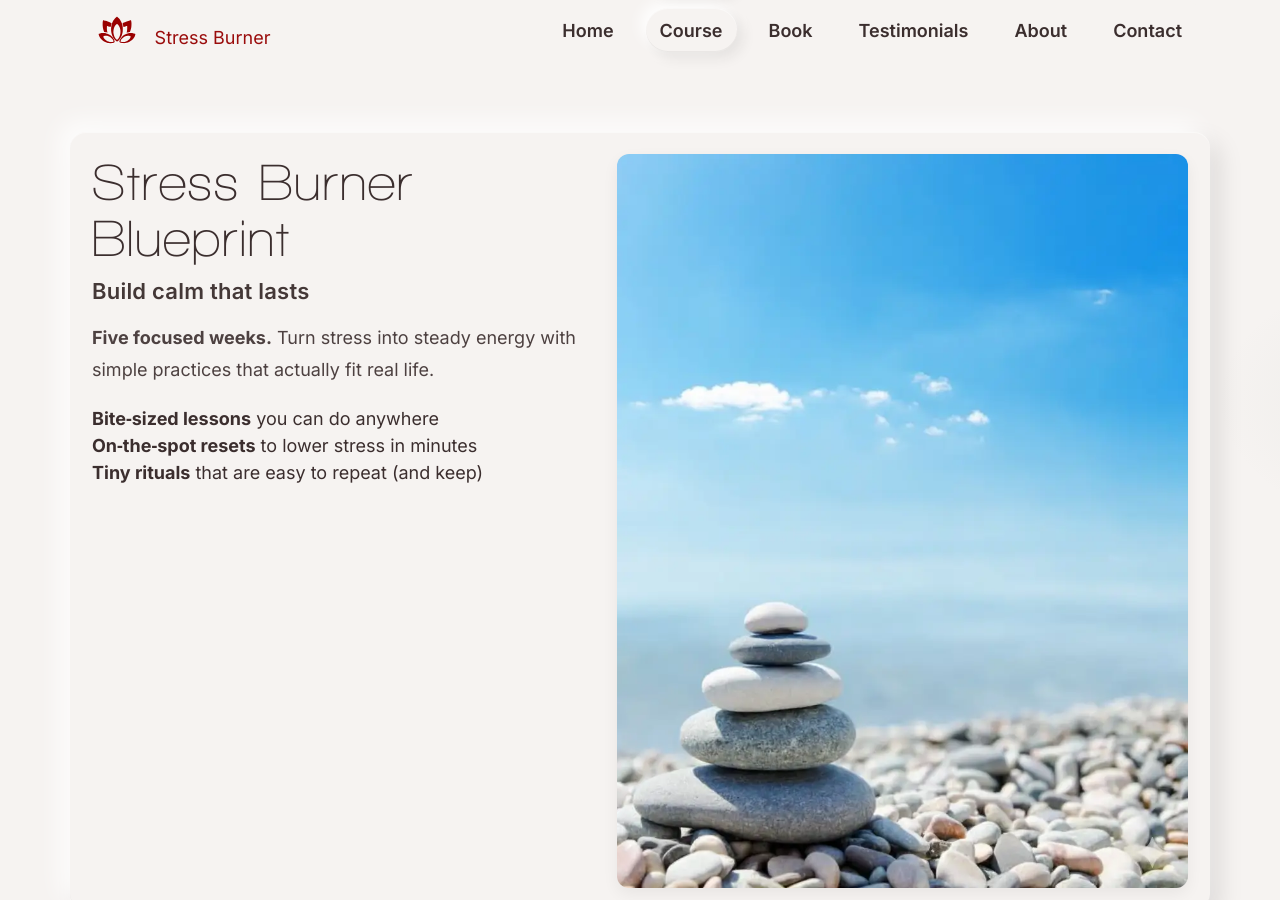
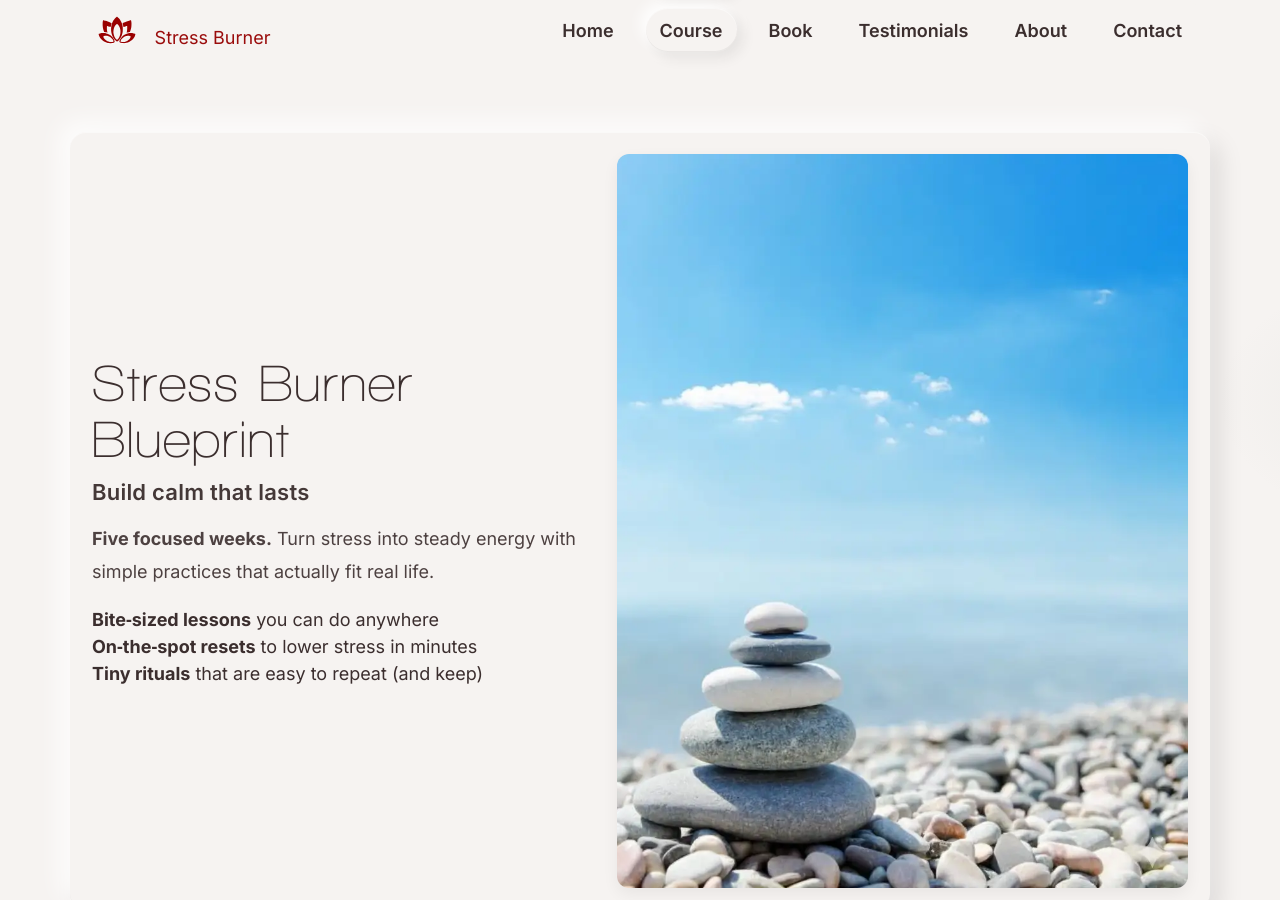
Before and after one commit to chriswakeley/test-blog, a Jekyll site: the page built from course.md, in a window 1280 px wide and 900 px high. Built offline with Jekyll 4.4.1, drawn with Linux system fonts in a browser that asks for light colours.

```diff
--- a/course.md
+++ b/course.md
@@ -7,7 +7,7 @@
 <!-- Intro / Hook with stacked stones image -->
 <div class="container section">
   <div class="panel image-right" style="min-height:600px; align-items:stretch">
-    <div class="panel-body">
+  <div class="panel-body" style="display:flex; flex-direction:column; justify-content:center">
       <div class="section-intro align-left" style="margin:0">
         <h1 class="course-title">Stress Burner Blueprint</h1>
         <p class="course-kicker">Build calm that lasts</p>
```
